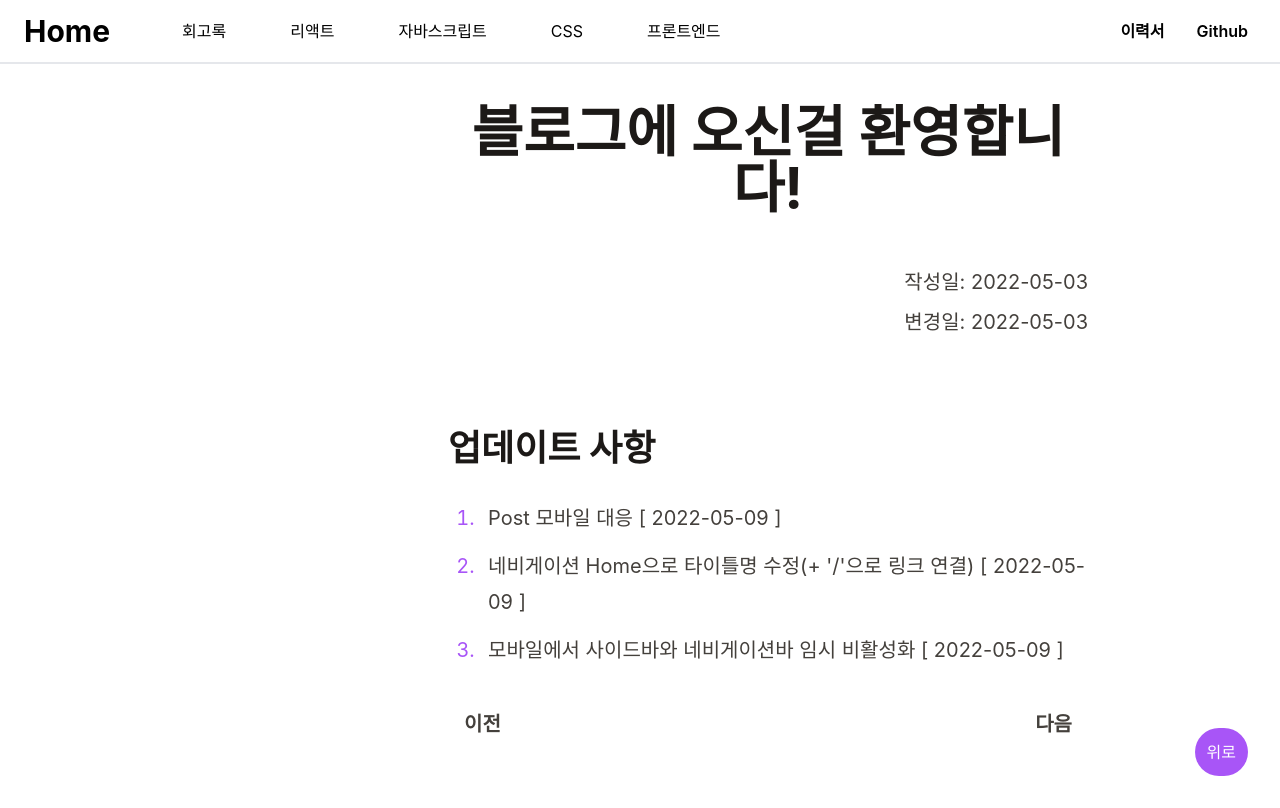
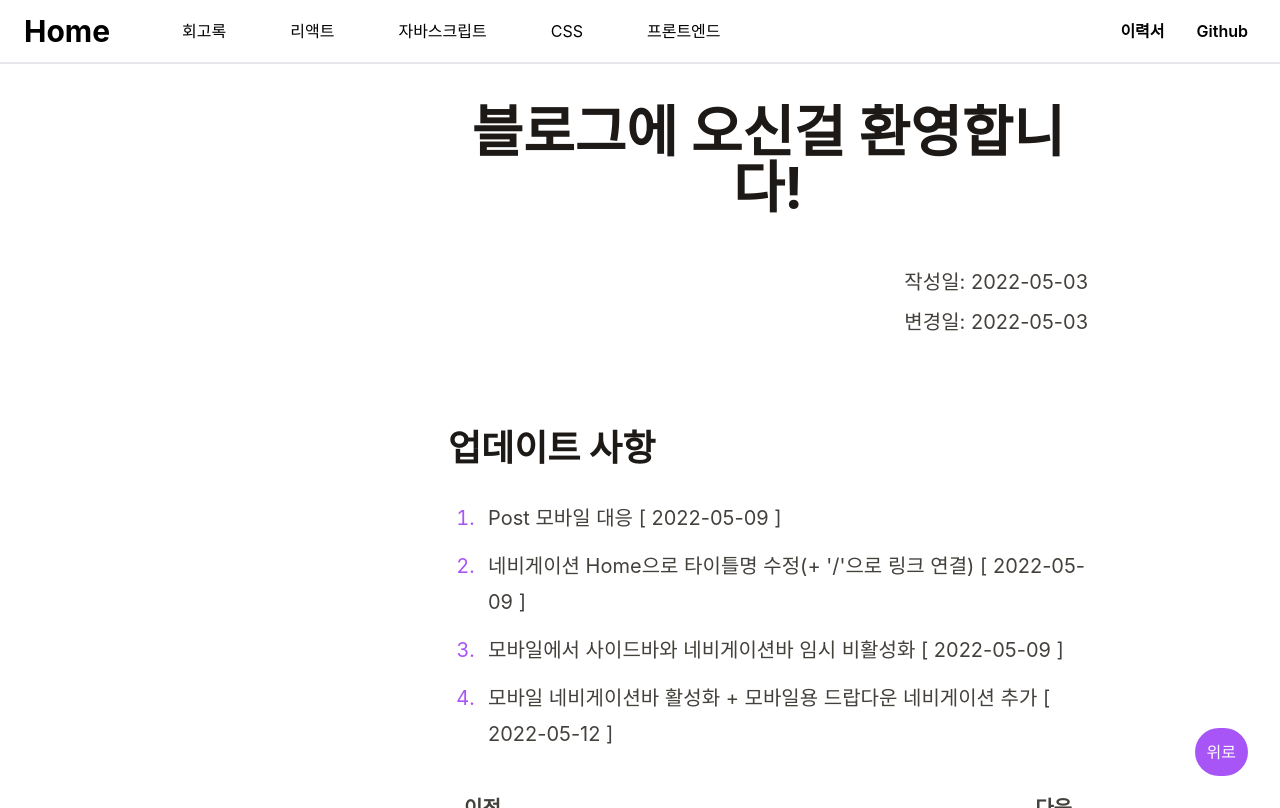
Before and after one commit to rukeni/blog, a Next.js app: page / in a window 1280 px wide. Built offline with nearby package versions, Linux system fonts and the light colour scheme; a web font is replaced by a local one.

Commit message:
Modify: 업데이트 로그 추가

```diff
--- a/pages/index.mdx
+++ b/pages/index.mdx
@@ -7,3 +7,4 @@ import HeadPost from '../components/Post/HeadPost.tsx'
 1. Post 모바일 대응 [ 2022-05-09 ]
 2. 네비게이션 Home으로 타이틀명 수정(+ '/'으로 링크 연결) [ 2022-05-09 ]
 3. 모바일에서 사이드바와 네비게이션바 임시 비활성화 [ 2022-05-09 ]
+4. 모바일 네비게이션바 활성화 + 모바일용 드랍다운 네비게이션 추가 [ 2022-05-12 ]
```
